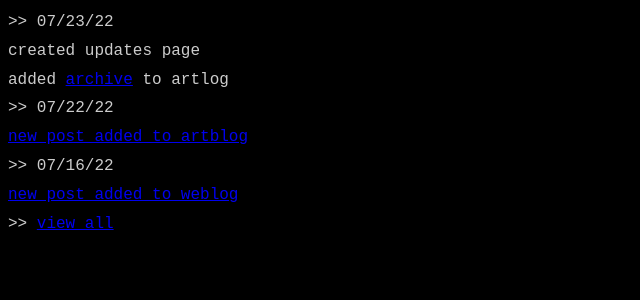
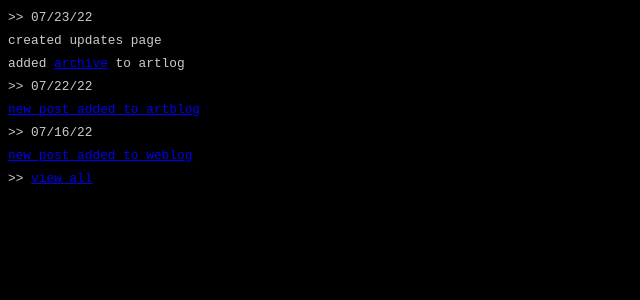
Before and after one commit to danaamundsen/updates, a Jekyll site: the page built from index.html, in a window 1280 px wide. Shown: the top 300 px of the page, without its empty margins (0-640 px from the left). Built offline with Jekyll 4.4.1, drawn with Linux system fonts in a browser that asks for light colours; a script that is not in the unit is left out.

Commit message:
Update style.scss

```diff
--- a/assets/css/style.scss
+++ b/assets/css/style.scss
@@ -1,7 +1,7 @@
 ---
 ---
 
-html { font-size: 100%; }
+html { font-size: 80%; }
 
 body{
   background: #000;
```
